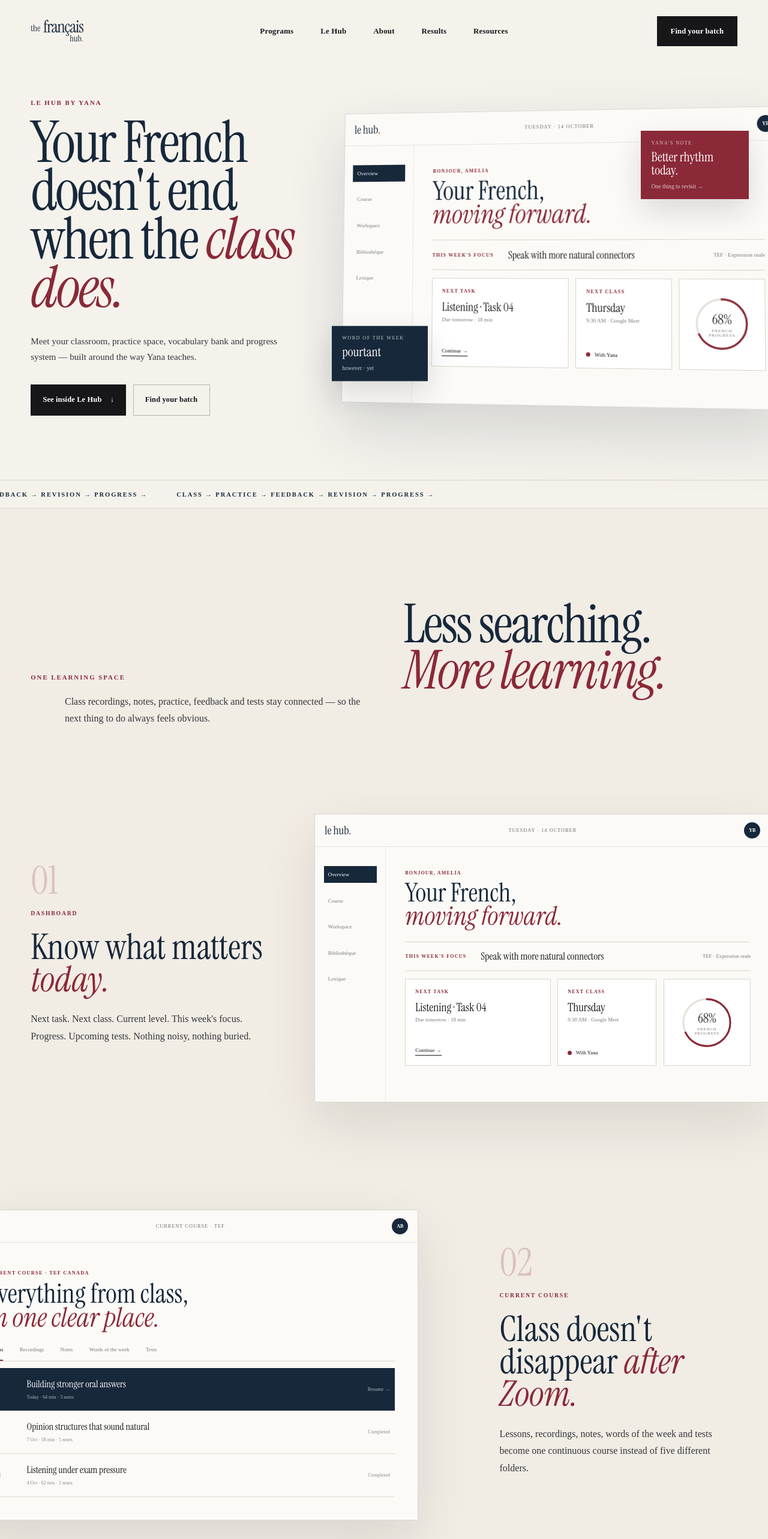
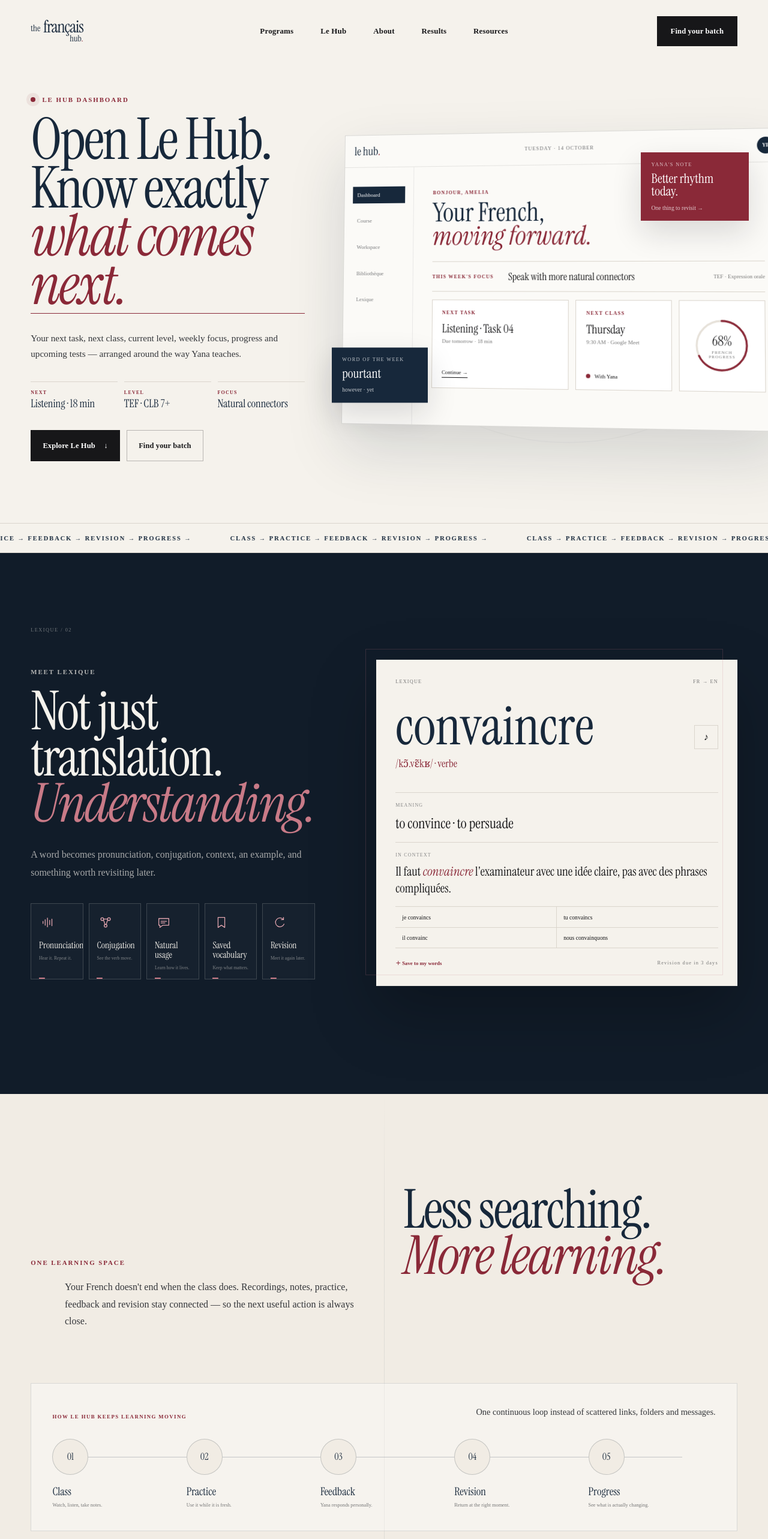
Before and after one commit to theprathambatra/TFH, a Next.js app: page /le-hub in a window 1280 px wide. Shown: the top 2566 px of the page at 60% size. Built offline with nearby package versions, Linux system fonts and the light colour scheme.

Commit message:
Refine Le Hub story and animation flow

```diff
--- a/components/LeHubShowcase.tsx
+++ b/components/LeHubShowcase.tsx
@@ -4,6 +4,7 @@ import Link from "next/link";
 import { motion } from "motion/react";
 import { asset } from "@/lib/site";
 import styles from "./LeHubShowcase.module.css";
+import polish from "./LeHubPolish.module.css";
 
 const reveal = {
   initial: { opacity: 0, y: 34 },
@@ -11,6 +12,30 @@ const reveal = {
   viewport: { once: true, margin: "-12%" },
   transition: { duration: 0.7, ease: [0.22, 1, 0.36, 1] as [number, number, number, number] },
 };
+
+const learningFlow = [
+  ["01", "Class", "Watch, listen, take notes."],
+  ["02", "Practice", "Use it while it is fresh."],
+  ["03", "Feedback", "Yana responds personally."],
+  ["04", "Revision", "Return at the right moment."],
+  ["05", "Progress", "See what is actually changing."],
+];
+
+const lexiqueTools = [
+  ["sound", "Pronunciation", "Hear it. Repeat it."],
+  ["nodes", "Conjugation", "See the verb move."],
+  ["speech", "Natural usage", "Learn how it lives."],
+  ["bookmark", "Saved vocabulary", "Keep what matters."],
+  ["revision", "Revision", "Meet it again later."],
+];
+
+function ToolIcon({ type }: { type: string }) {
+  if (type === "sound") return <svg viewBox="0 0 28 28" aria-hidden="true"><path d="M5 12v4M9 9v10M13 6v16M17 10v8M21 8v12"/></svg>;
+  if (type === "nodes") return <svg viewBox="0 0 28 28" aria-hidden="true"><circle cx="8" cy="8" r="2.5"/><circle cx="20" cy="8" r="2.5"/><circle cx="14" cy="20" r="2.5"/><path d="M10.2 9.2 12.7 17M17.8 9.2 15.3 17M10.5 8h7"/></svg>;
+  if (type === "speech") return <svg viewBox="0 0 28 28" aria-hidden="true"><path d="M5 7h18v12H12l-5 4v-4H5z"/><path d="M9 12h10M9 15h7"/></svg>;
+  if (type === "bookmark") return <svg viewBox="0 0 28 28" aria-hidden="true"><path d="M8 5h12v18l-6-4-6 4z"/></svg>;
+  return <svg viewBox="0 0 28 28" aria-hidden="true"><path d="M21 9a8 8 0 1 0 1 8"/><path d="M21 5v4h-4"/></svg>;
+}
 
 function ProgressRing() {
   return (
@@ -24,9 +49,9 @@ function ProgressRing() {
   );
 }
 
-function MiniDashboard() {
+function MiniDashboard({ story = false }: { story?: boolean }) {
   return (
-    <div className={styles.productWindow}>
+    <div className={`${styles.productWindow} ${story ? polish.storyWindow : ""}`}>
       <div className={styles.windowTop}>
         <div className={styles.windowBrand}>le hub<span>.</span></div>
         <div className={styles.windowDate}>Tuesday · 14 October</div>
@@ -34,7 +59,7 @@ function MiniDashboard() {
       </div>
       <div className={styles.windowBody}>
         <aside className={styles.sideNav}>
-          <span className={styles.sideActive}>Overview</span>
+          <span className={styles.sideActive}>Dashboard</span>
           <span>Course</span>
           <span>Workspace</span>
           <span>Bibliothèque</span>
@@ -73,7 +98,7 @@ function MiniDashboard() {
 
 function CourseScreen() {
   return (
-    <div className={`${styles.productWindow} ${styles.screenCourse}`}>
+    <div className={`${styles.productWindow} ${styles.screenCourse} ${polish.storyWindow} ${polish.courseWindow}`}>
       <div className={styles.windowTop}>
         <div className={styles.windowBrand}>le hub<span>.</span></div>
         <div className={styles.windowDate}>Current course · TEF</div>
@@ -130,7 +155,7 @@ function LexiqueCard() {
   return (
     <div className={styles.lexiqueCard}>
       <div className={styles.lexiqueTop}><span>LEXIQUE</span><span>FR → EN</span></div>
-      <div className={styles.lexiqueWordRow}><h3>convaincre</h3><button type="button" tabIndex={-1}>↗</button></div>
+      <div className={styles.lexiqueWordRow}><h3>convaincre</h3><button type="button" tabIndex={-1} aria-label="Hear pronunciation">♪</button></div>
       <p className={styles.phonetic}>/kɔ̃.vɛ̃kʁ/ · verbe</p>
       <div className={styles.meaning}><small>MEANING</small><strong>to convince · to persuade</strong></div>
       <div className={styles.example}><small>IN CONTEXT</small><p>Il faut <em>convaincre</em> l&apos;examinateur avec une idée claire, pas avec des phrases compliquées.</p></div>
@@ -156,37 +181,79 @@ export function LeHubShowcase() {
       <section className={styles.hero}>
         <div className={`container ${styles.heroInner}`}>
           <motion.div className={styles.heroCopy} initial={{opacity:0,y:28}} animate={{opacity:1,y:0}} transition={{duration:.8,ease:[.22,1,.36,1]}}>
-            <p className="eyebrow">Le Hub by Yana</p>
-            <h1>Your French doesn&apos;t end<br/>when the <em>class does.</em></h1>
-            <p>Meet your classroom, practice space, vocabulary bank and progress system — built around the way Yana teaches.</p>
+            <p className={`eyebrow ${polish.dashboardEyebrow}`}>Le Hub dashboard</p>
+            <h1>Open Le Hub.<br/>Know exactly <em className={polish.motionUnderline}>what comes next.</em></h1>
+            <p>Your next task, next class, current level, weekly focus, progress and upcoming tests — arranged around the way Yana teaches.</p>
+            <div className={polish.dashboardMicroRow}>
+              <div className={polish.dashboardMicro}><span>NEXT</span><strong>Listening · 18 min</strong></div>
+              <div className={polish.dashboardMicro}><span>LEVEL</span><strong>TEF · CLB 7+</strong></div>
+              <div className={polish.dashboardMicro}><span>FOCUS</span><strong>Natural connectors</strong></div>
+            </div>
             <div className={styles.heroActions}>
-              <a href="#inside" className="button button--dark">See inside Le Hub <span>↓</span></a>
+              <a href="#lexique" className="button button--dark">Explore Le Hub <span>↓</span></a>
               <Link href="/find-your-batch" className="button button--ghost">Find your batch</Link>
             </div>
           </motion.div>
           <motion.div className={styles.heroStage} initial={{opacity:0,scale:.96,y:45}} animate={{opacity:1,scale:1,y:0}} transition={{duration:1,delay:.12,ease:[.22,1,.36,1]}}>
+            <div className={polish.heroStageGlow}/>
             <MiniDashboard />
             <motion.div className={styles.floatingNote} animate={{y:[0,-9,0]}} transition={{duration:5,repeat:Infinity,ease:"easeInOut"}}><span>YANA&apos;S NOTE</span><strong>Better rhythm today.</strong><small>One thing to revisit →</small></motion.div>
             <motion.div className={styles.floatingWord} animate={{y:[0,8,0]}} transition={{duration:6,repeat:Infinity,ease:"easeInOut",delay:.4}}><span>WORD OF THE WEEK</span><strong>pourtant</strong><small>however · yet</small></motion.div>
           </motion.div>
         </div>
-        <div className={styles.heroMarquee}><span>CLASS → PRACTICE → FEEDBACK → REVISION → PROGRESS →</span><span>CLASS → PRACTICE → FEEDBACK → REVISION → PROGRESS →</span></div>
       </section>
 
-      <section id="inside" className={styles.inside}>
+      <div className={polish.marqueeShell} aria-hidden="true">
+        <div className={polish.marqueeTrack}>
+          {[0,1,2,3].map(i=><span className={polish.marqueeItem} key={i}>CLASS → PRACTICE → FEEDBACK → REVISION → PROGRESS →</span>)}
+        </div>
+      </div>
+
+      <section id="lexique" className={styles.lexiqueSection}>
+        <div className={`container ${styles.lexiqueGrid}`}>
+          <motion.div className={`${styles.lexiqueCopy} ${polish.lexiqueIntro}`} {...reveal}>
+            <p className="eyebrow eyebrow--light">Meet Lexique</p>
+            <h2>Not just translation.<br/><em>Understanding.</em></h2>
+            <p>A word becomes pronunciation, conjugation, context, an example, and something worth revisiting later.</p>
+            <div className={polish.lexiqueFeatureGrid}>
+              {lexiqueTools.map(([type,title,detail],i)=><motion.div className={polish.lexiqueFeatureCard} key={title} initial={{opacity:0,y:18}} whileInView={{opacity:1,y:0}} viewport={{once:true}} transition={{duration:.45,delay:.08*i}} whileHover={{y:-6}}>
+                <span className={polish.lexiqueIcon}><ToolIcon type={type}/></span>
+                <strong>{title}</strong>
+                <small>{detail}</small>
+              </motion.div>)}
+            </div>
+          </motion.div>
+          <motion.div {...reveal}>
+            <motion.div className={polish.lexiqueCardFloat} animate={{y:[0,-7,0]}} transition={{duration:8,repeat:Infinity,ease:"easeInOut"}}><LexiqueCard /></motion.div>
+          </motion.div>
+        </div>
+      </section>
+
+      <section id="inside" className={`${styles.inside} ${polish.insideRefined}`}>
         <div className="container">
-          <motion.div className={styles.sectionHead} {...reveal}>
+          <motion.div className={`${styles.sectionHead} ${polish.sectionHeadRefined}`} {...reveal}>
             <p className="eyebrow">One learning space</p>
             <h2>Less searching.<br/><em>More learning.</em></h2>
-            <p>Class recordings, notes, practice, feedback and tests stay connected — so the next thing to do always feels obvious.</p>
+            <p>Your French doesn&apos;t end when the class does. Recordings, notes, practice, feedback and revision stay connected — so the next useful action is always close.</p>
           </motion.div>
-          <div className={styles.screenStory}>
-            <motion.div className={styles.screenCopy} {...reveal}><span>01</span><small>DASHBOARD</small><h3>Know what matters <em>today.</em></h3><p>Next task. Next class. Current level. This week&apos;s focus. Progress. Upcoming tests. Nothing noisy, nothing buried.</p></motion.div>
-            <motion.div className={styles.screenFrame} {...reveal}><MiniDashboard /></motion.div>
-          </div>
-          <div className={`${styles.screenStory} ${styles.screenStoryReverse}`}>
-            <motion.div className={styles.screenCopy} {...reveal}><span>02</span><small>CURRENT COURSE</small><h3>Class doesn&apos;t disappear <em>after Zoom.</em></h3><p>Lessons, recordings, notes, words of the week and tests become one continuous course instead of five different folders.</p></motion.div>
-            <motion.div className={styles.screenFrame} {...reveal}><CourseScreen /></motion.div>
+
+          <motion.div className={polish.learningFlowWrap} {...reveal}>
+            <div className={polish.learningFlowTop}>
+              <span>HOW LE HUB KEEPS LEARNING MOVING</span>
+              <p>One continuous loop instead of scattered links, folders and messages.</p>
+            </div>
+            <div className={polish.learningFlow}>
+              {learningFlow.map(([number,title,detail],i)=><motion.div className={polish.flowStep} key={title} initial={{opacity:0,y:16}} whileInView={{opacity:1,y:0}} viewport={{once:true}} transition={{duration:.45,delay:.08*i}}>
+                <div className={polish.flowIndex}>{number}</div>
+                <strong>{title}</strong>
+                <small>{detail}</small>
+              </motion.div>)}
+            </div>
+          </motion.div>
+
+          <div className={`${styles.screenStory} ${styles.screenStoryReverse} ${polish.courseStory}`}>
+            <motion.div className={`${styles.screenCopy} ${polish.courseStoryCopy}`} {...reveal}><span>03</span><small>CURRENT COURSE</small><h3>Class doesn&apos;t disappear <em>after Zoom.</em></h3><p>Lessons, recordings, notes, words of the week and tests become one continuous course instead of five different folders.</p></motion.div>
+            <motion.div className={`${styles.screenFrame} ${polish.safeFrame} ${polish.courseStoryFrame}`} initial={{opacity:0,y:34,scale:.97}} whileInView={{opacity:1,y:0,scale:1}} viewport={{once:true,margin:"-12%"}} transition={{duration:.8,ease:[.22,1,.36,1]}}><CourseScreen /></motion.div>
           </div>
         </div>
       </section>
@@ -197,20 +264,8 @@ export function LeHubShowcase() {
             <div><p className="eyebrow eyebrow--light">The workspace</p><h2>Practice goes in.<br/><em>Yana comes back.</em></h2></div>
             <p>Write it. Upload it. Record it. Yana can mark it, comment on it, leave a voice note, or ask you to try again. The technology extends the teaching — it never replaces it.</p>
           </motion.div>
-          <motion.div className={styles.workspaceFrame} {...reveal}><WorkspaceScreen /></motion.div>
+          <motion.div className={`${styles.workspaceFrame} ${polish.workspaceFrameRefined}`} initial={{opacity:0,y:36,scale:.975}} whileInView={{opacity:1,y:0,scale:1}} viewport={{once:true,margin:"-12%"}} transition={{duration:.85,ease:[.22,1,.36,1]}}><WorkspaceScreen /></motion.div>
           <div className={styles.practiceTypes}><span>Homework</span><span>Reading</span><span>Writing</span><span>Speaking</span><span>Listening</span><span>Practice</span></div>
-        </div>
-      </section>
-
-      <section className={styles.lexiqueSection}>
-        <div className={`container ${styles.lexiqueGrid}`}>
-          <motion.div className={styles.lexiqueCopy} {...reveal}>
-            <p className="eyebrow eyebrow--light">Meet Lexique</p>
-            <h2>Not just translation.<br/><em>Understanding.</em></h2>
-            <p>A word becomes pronunciation, conjugation, context, an example, and something worth revisiting later.</p>
-            <div className={styles.lexiqueFeatures}><span>Pronunciation</span><span>Conjugation</span><span>Natural usage</span><span>Saved vocabulary</span><span>Revision</span></div>
-          </motion.div>
-          <motion.div {...reveal}><LexiqueCard /></motion.div>
         </div>
       </section>
 
```
